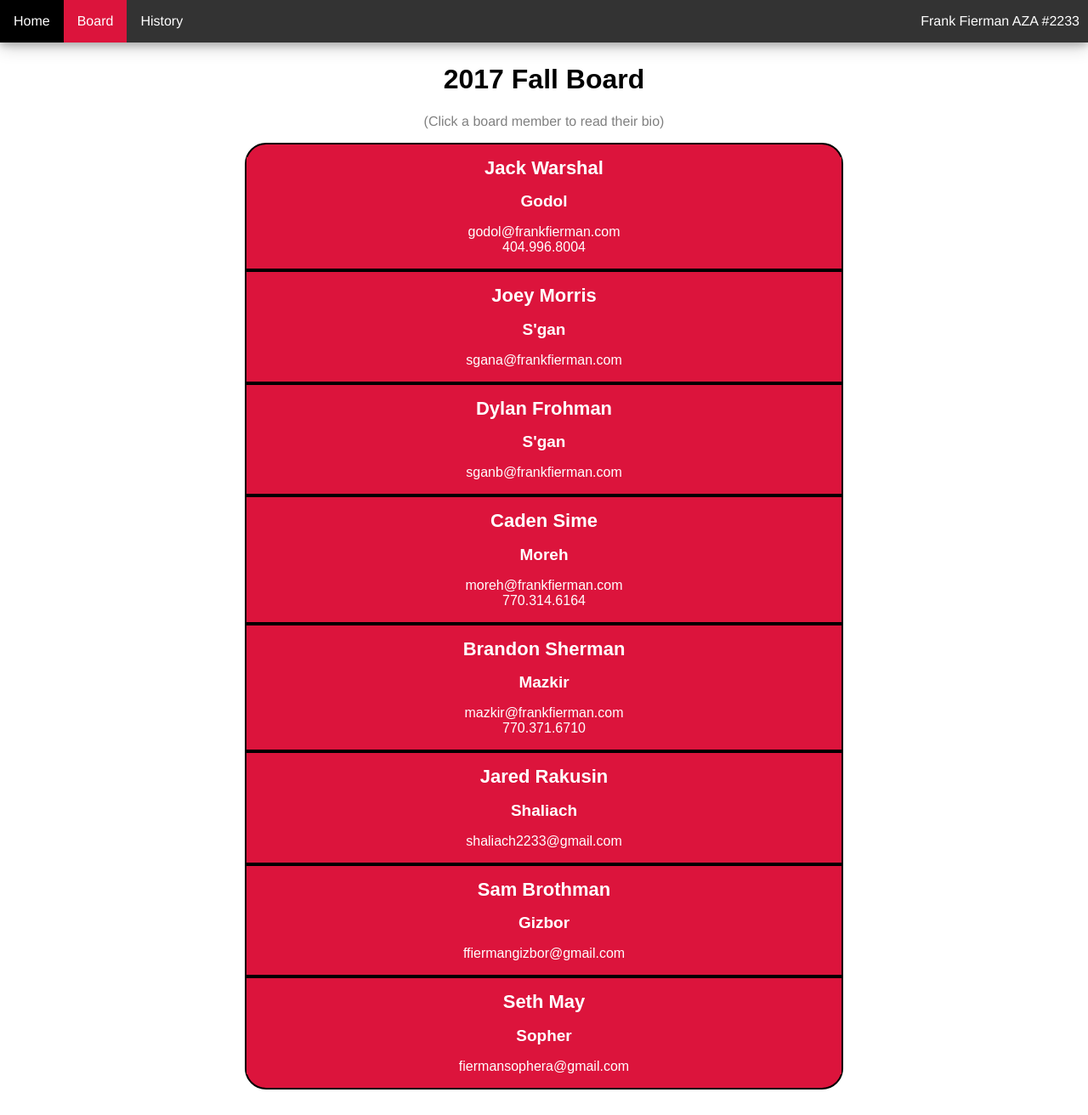
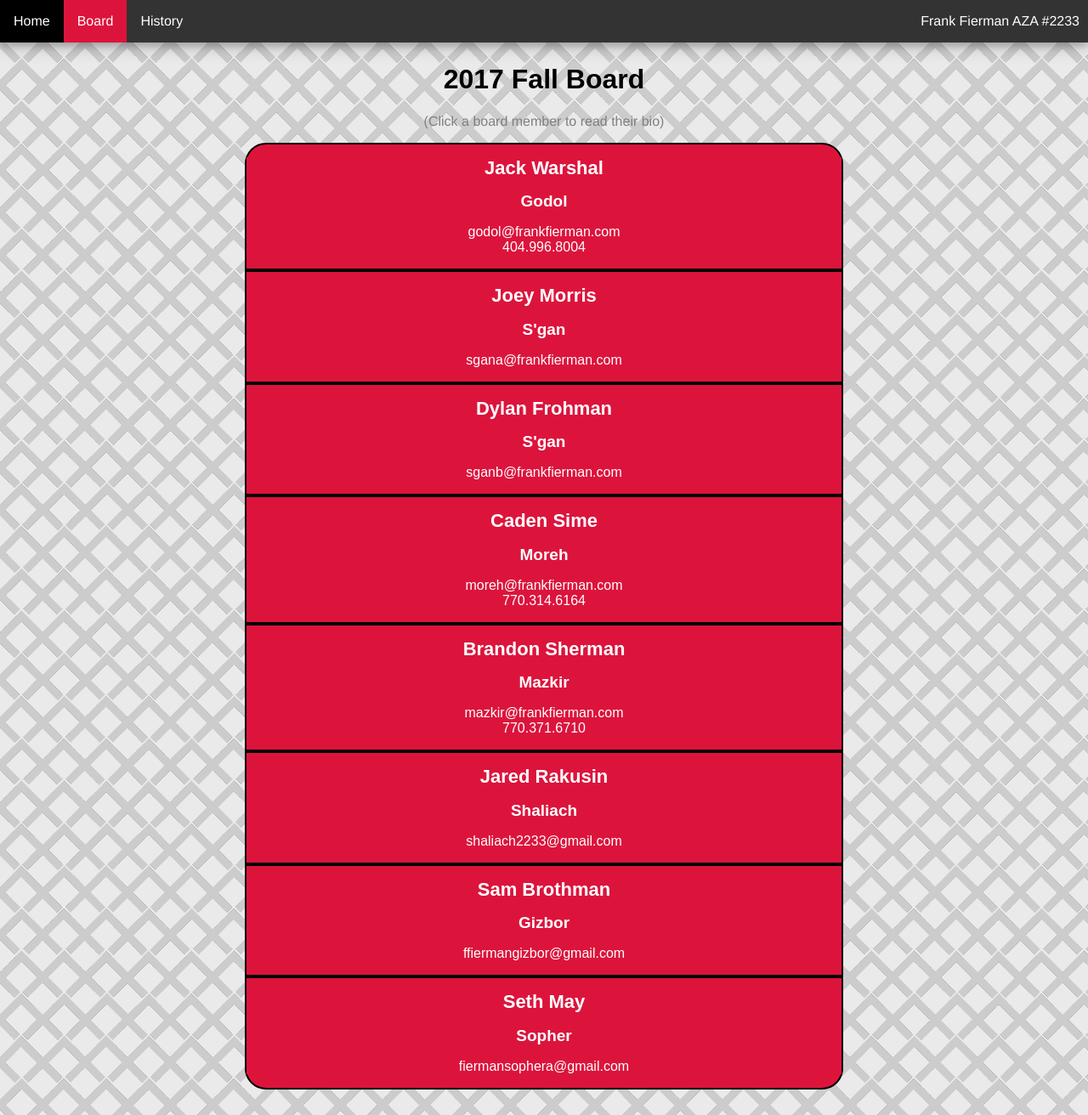
Before and after one commit to fiermanmazkir/fiermanmazkir.github.io, a Jekyll site: the page built from board/index.md, in a window 1280 px wide and 1312 px high. Shown: the whole window at 85% size. Built offline with Jekyll 4.4.1, drawn with Linux system fonts in a browser that asks for light colours; comment, search, counter and statistics services are not loaded.

Commit message:
Update index.md

```diff
--- a/board/index.md
+++ b/board/index.md
@@ -45,6 +45,8 @@ p.board {
 #top {border-radius: 25px 25px 0 0;}
 #bottom {border-radius: 0 0 25px 25px;}
 #space {margin: 0 0 30px 0}
+
+body {background-image: url("/images/FBackgroundSmall.png")
 </style>
 
 <h1>
```
